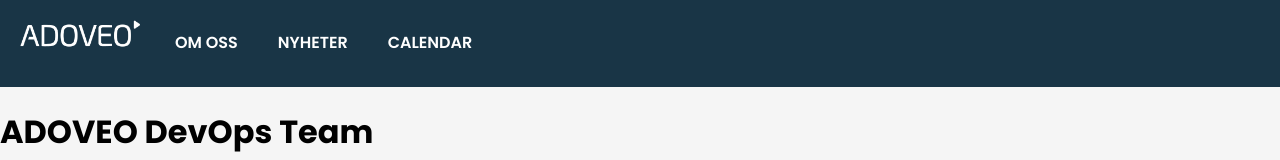
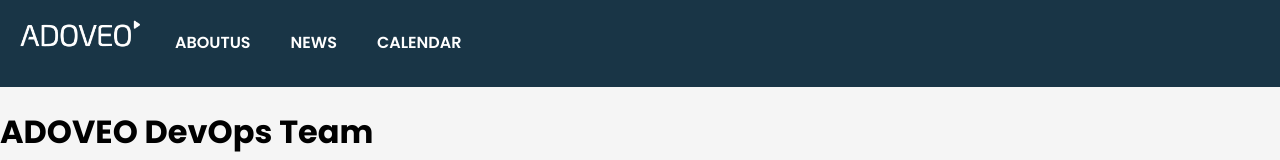
Before and after one commit to JamJarLid/devops-project, a React (Vite) app: page / in a window 1280 px wide. Shown: the top 160 px of the page. Built offline with nearby package versions, Linux system fonts and the light colour scheme.

Commit message:
changed the languauge

```diff
--- a/src/App.jsx
+++ b/src/App.jsx
@@ -15,8 +15,8 @@
   const s = useStates('main', {
     menu: [
       { path: '/', Component: Home },
-      { label: 'OM OSS', path: '/om-oss', Component: AboutUs },
-      { label: 'NYHETER', path: '/nyheter', Component: News },
+      { label: 'ABOUTUS', path: '/om-oss', Component: AboutUs },
+      { label: 'NEWS', path: '/nyheter', Component: News },
       { label: 'CALENDAR', path: '/calendar', Component: Calendar },
       { path: '/nyheter/:newsPath' },
     ],
```
